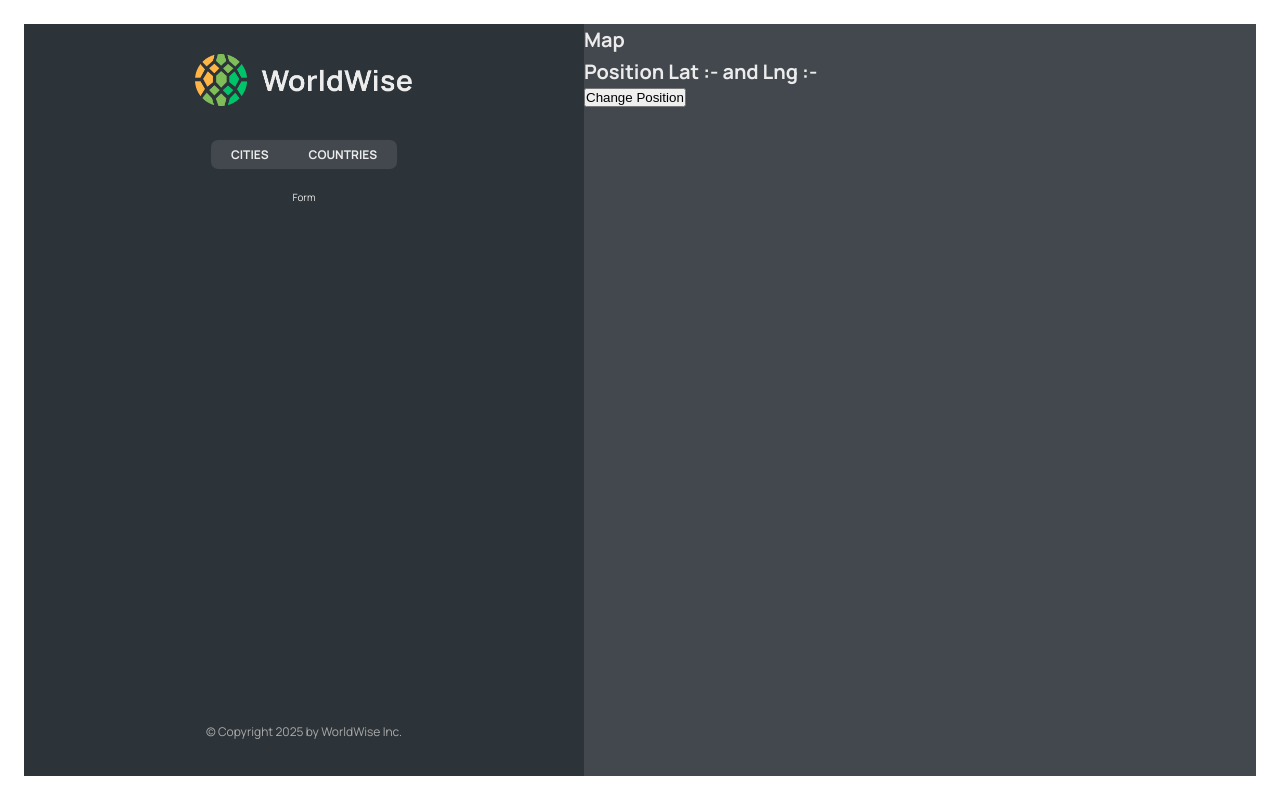
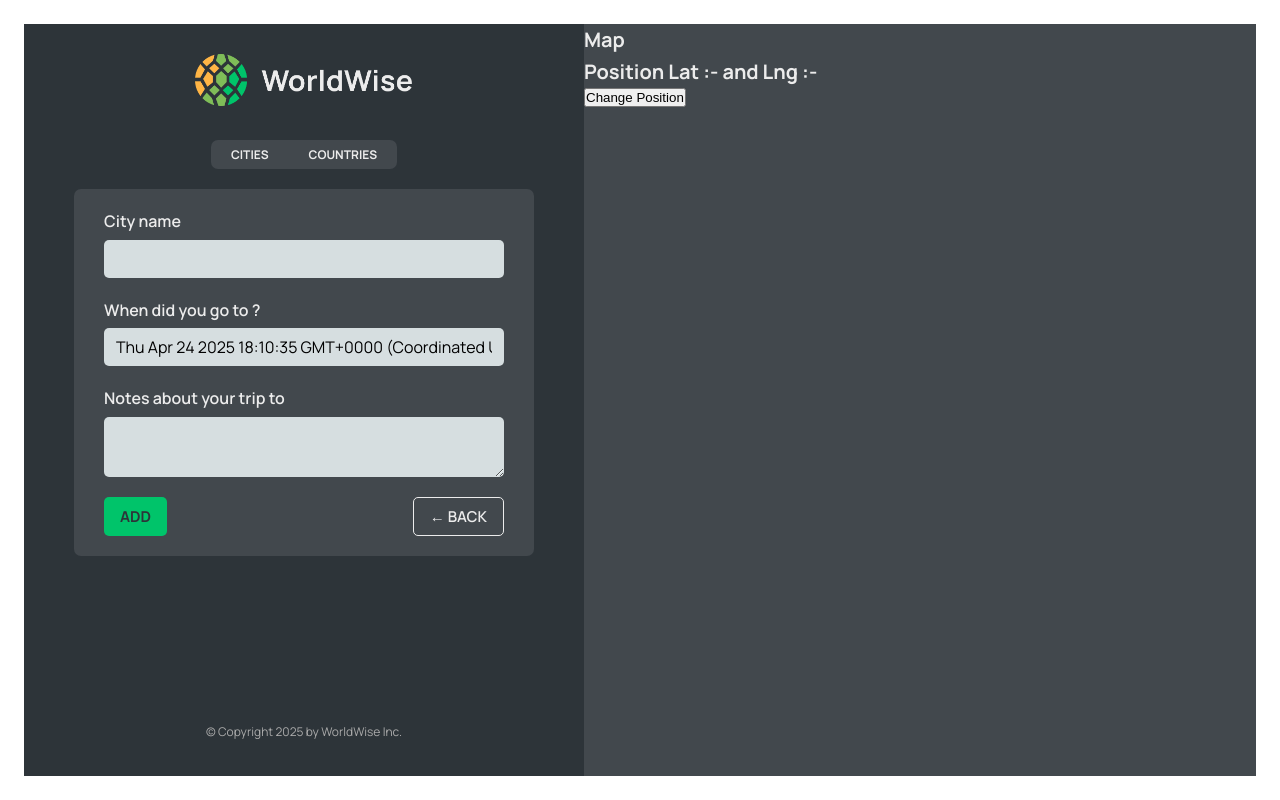
Before and after one commit to Krish-Jain1903/World-Wise, a React (Vite) app: page /app/form in a window 1280 px wide. Built offline with nearby package versions, Linux system fonts and the light colour scheme; data requests are answered from the project's data file.

Commit message:
Learnt About Programmatic Navigation and UseNavigate Hook

```diff
--- a/src/App.jsx
+++ b/src/App.jsx
@@ -1,4 +1,4 @@
-import { BrowserRouter, Route, Routes } from "react-router-dom";
+import { BrowserRouter, Navigate, Route, Routes } from "react-router-dom";
 import Product from "./pages/Product";
 import HomePage from "./pages/HomePage";
 import Pricing from "./pages/Pricing";
@@ -9,6 +9,7 @@
 import { useEffect, useState } from "react";
 import CountriesList from "./components/CountriesList";
 import City from "./City";
+import Form from "./Form";
 
 const BASE_URL = "http://localhost:8000";
 function App() {
@@ -37,10 +38,7 @@
         <Route path="product" element={<Product />} />
         <Route path="pricing" element={<Pricing />} />
         <Route path="/app" element={<AppLayout />}>
-          <Route
-            index
-            element={<CityList cities={cities} isLoading={isLoading} />}
-          />
+          <Route index element={<Navigate to="cities" replace />} />
           <Route
             path="cities"
             element={<CityList cities={cities} isLoading={isLoading} />}
@@ -50,7 +48,7 @@
             path="countries"
             element={<CountriesList cities={cities} isLoading={isLoading} />}
           />
-          <Route path="form" element={<p>Form</p>} />
+          <Route path="form" element={<Form />} />
         </Route>
         <Route path="/login" element={<Login />} />
         <Route path="*" element={<PageNotFound />} />
--- a/src/Form.jsx
+++ b/src/Form.jsx
@@ -1,8 +1,11 @@
+/* eslint-disable no-unused-vars */
 // "https://api.bigdatacloud.net/data/reverse-geocode-client?latitude=0&longitude=0"
 
 import { useState } from "react";
 
 import styles from "./Form.module.css";
+import { useNavigate } from "react-router-dom";
+import Button from "./components/Button";
 
 export function convertToEmoji(countryCode) {
   const codePoints = countryCode
@@ -17,6 +20,7 @@
   const [country, setCountry] = useState("");
   const [date, setDate] = useState(new Date());
   const [notes, setNotes] = useState("");
+  const navigate = useNavigate();
 
   return (
     <form className={styles.form}>
@@ -49,8 +53,16 @@
       </div>
 
       <div className={styles.buttons}>
-        <button>Add</button>
-        <button>&larr; Back</button>
+        <Button type="primary">Add</Button>
+        <Button
+          onClick={(e) => {
+            e.preventDefault();
+            navigate(-1);
+          }}
+          type="back"
+        >
+          &larr; Back
+        </Button>
       </div>
     </form>
   );
--- /dev/null
+++ b/src/components/Button.jsx
@@ -0,0 +1,11 @@
+import styles from "../Button.module.css";
+
+function Button({ children, onClick, type }) {
+  return (
+    <button onClick={onClick} className={`${styles.btn} ${styles[type]}`}>
+      {children}
+    </button>
+  );
+}
+
+export default Button;
--- a/src/components/Map.jsx
+++ b/src/components/Map.jsx
@@ -1,12 +1,15 @@
-import { useSearchParams } from "react-router-dom";
+import { useNavigate, useSearchParams } from "react-router-dom";
 import styles from "../Map.module.css";
 
 function Map() {
   const [searchParams, setSearchParams] = useSearchParams();
   const lat = searchParams.get("lat");
   const lng = searchParams.get("lng");
+
+  const navigate = useNavigate();
+
   return (
-    <div className={styles.mapContainer}>
+    <div className={styles.mapContainer} onClick={() => navigate("form")}>
       <h1>Map</h1>
       <h1>
         Position Lat :- {lat} and Lng :- {lng}
```
